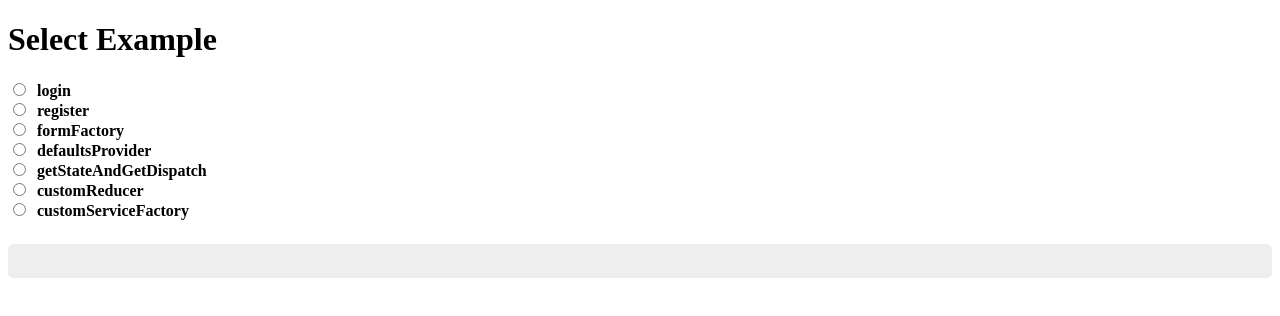
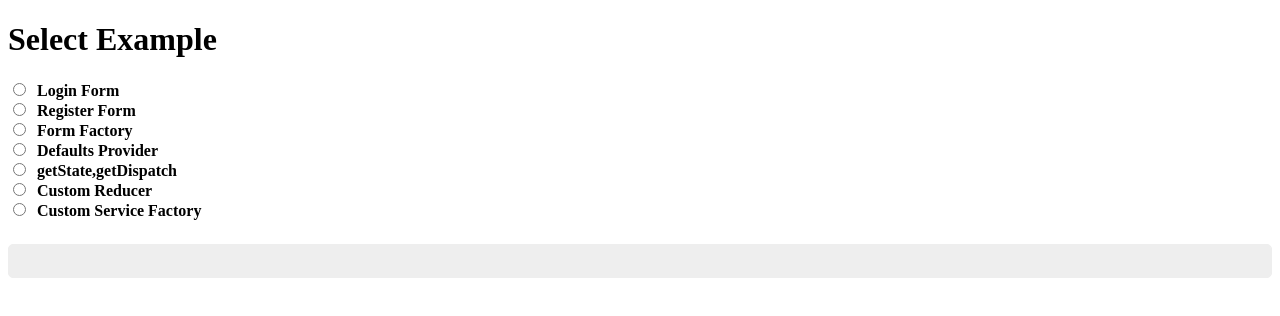
Before and after one commit to app-iq/wb-forms, a React (Create React App) app: page / in a window 1280 px wide. Shown: the top 316 px of the page. Built offline with nearby package versions, Linux system fonts and the light colour scheme.

Commit message:
fixing failing test cases

```diff
--- a/src/Data/Reducer/FieldReducer.ts
+++ b/src/Data/Reducer/FieldReducer.ts
@@ -21,8 +21,8 @@ export const fieldReducer: RootReducer<FieldAction<any>> = (state, action) => {
 }
 
 type HandleFieldChangeCallback = (field: FieldState) => FieldState;
-type  HandleFieldAction<TPayload extends FieldPayload> = (action: FieldAction<TPayload>) => HandleFieldChangeCallback;
-type  HandleSimpleFieldAction<TValue> = (action: FieldAction<SimpleFieldPayload<TValue>>) => HandleFieldChangeCallback;
+type HandleFieldAction<TPayload extends FieldPayload> = (action: FieldAction<TPayload>) => HandleFieldChangeCallback;
+type HandleSimpleFieldAction<TValue> = (action: FieldAction<SimpleFieldPayload<TValue>>) => HandleFieldChangeCallback;
 
 
 function updateFieldIfExists(state: RootState, action: FieldAction<any>, handleChange: HandleFieldChangeCallback): RootState {
--- a/src/Factory/DefaultFormFactory.tsx
+++ b/src/Factory/DefaultFormFactory.tsx
@@ -48,7 +48,7 @@ export class DefaultFormFactory<TFieldTypeMap extends FieldTypeMap, TFieldProps
                 e.preventDefault();
                 const submit = serviceFactory.createSubmitService();
                 await submit.submit();
-            }}>Submit</button>
+            }}>SUBMIT</button>
         }}/>;
     }
 
--- a/src/__examples/Components/SubmitButton.tsx
+++ b/src/__examples/Components/SubmitButton.tsx
@@ -30,8 +30,10 @@ export function SubmitButton(props: Props) {
             await submitService.submit();
         }
     }, [serviceFactory, rootState, props.validateBeforeSubmit]);
-    return <button onClick={async (e) => {
+    return <button onClick={(e) => {
         e.preventDefault();
-        await onSubmit();
-    }}>{props.title ?? "SUBMIT"}</button>
+        return onSubmit();
+    }}>
+        {props.title ?? "SUBMIT"}
+    </button>
 }
--- a/src/__examples/ExamplesPage.tsx
+++ b/src/__examples/ExamplesPage.tsx
@@ -10,24 +10,15 @@ import {CustomReducerExample} from "./Forms/CustomReducerExample";
 import {CustomServiceFactoryExample} from "./Forms/CustomServiceFactoryExample";
 
 const options: any = {
-    login: LoginForm,
-    register: RegisterForm,
-    formFactory: FormFactoryExample,
-    defaultsProvider: DefaultsExample,
-    getStateAndGetDispatch: StateAndDispatchExample,
-    customReducer: CustomReducerExample,
-    customServiceFactory: CustomServiceFactoryExample,
+    'Login Form': LoginForm,
+    'Register Form': RegisterForm,
+    'Form Factory': FormFactoryExample,
+    'Defaults Provider': DefaultsExample,
+    'getState,getDispatch': StateAndDispatchExample,
+    'Custom Reducer': CustomReducerExample,
+    'Custom Service Factory': CustomServiceFactoryExample,
 };
 
-const titles: any = {
-    login: 'Login',
-    register: 'Register',
-    formFactory: 'Form Factory',
-    defaultsProvider: 'Defaults Provider',
-    getStateAndGetDispatch: 'getState,getDispatch',
-    customReducer: 'getState,getDispatch',
-
-}
 const optionsKeys = Object.keys(options);
 
 export function SimpleExample() {
--- a/src/__examples/Forms/DefaultsExample.tsx
+++ b/src/__examples/Forms/DefaultsExample.tsx
@@ -1,20 +1,18 @@
 import {Form} from "../../Form/Form";
 import TextField from "../Components/TextField";
-import {DefaultHttpSubmitOptions} from "../../Services/DefaultImplementation/DefaultHttpSubmitService";
 import {DefaultsProvider} from "../../Defaults/DefaultsContext";
 import {Button} from "../../Form/Button/Button";
 import {FormActions} from "../../Data/Actions/Form/FormActions";
+import {Defaults} from "../../Defaults/FormDefaults";
 
 export function DefaultsExample() {
-    const submitOptions: DefaultHttpSubmitOptions = {
-        url: 'http://localhost:8080/login'
-    };
-    return <DefaultsProvider value={{
+    let defaults: Defaults = {
         valueSelector: e => e.target.value,
         clearValue: '----',
         fieldValue: 'DEFAULT VALUE'
-    }}>
-        <Form serviceOptions={{submit: submitOptions}}>
+    };
+    return <DefaultsProvider value={defaults}>
+        <Form>
             <h1>DefaultsProvider Example</h1>
             <hr/>
 
```
Also changed, not shown: 2 other files (tests, documents, lock files or other folders).
